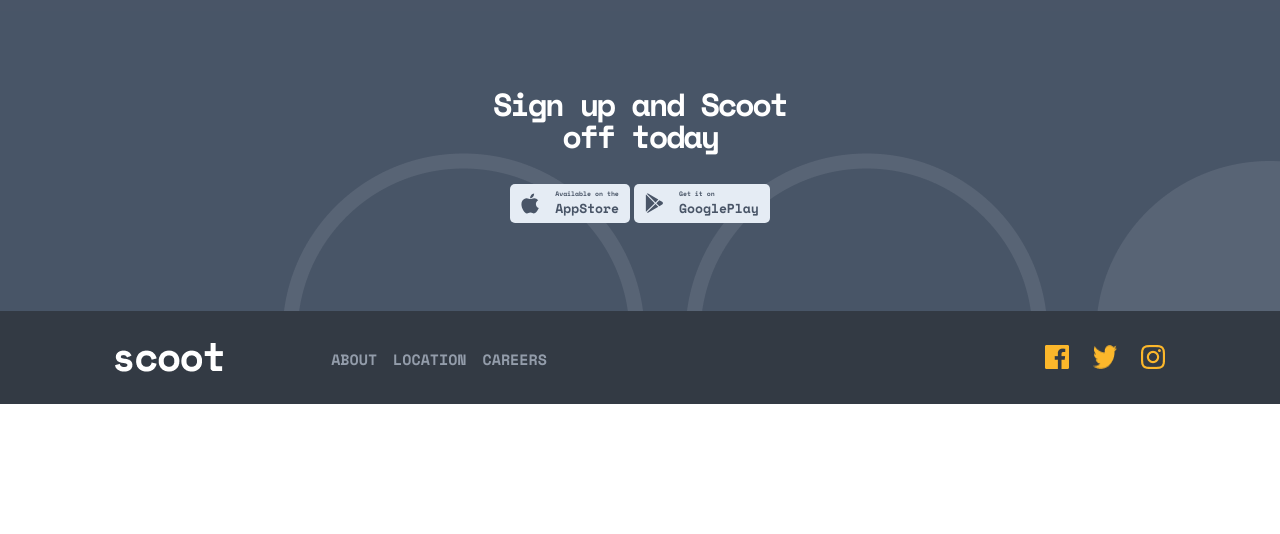
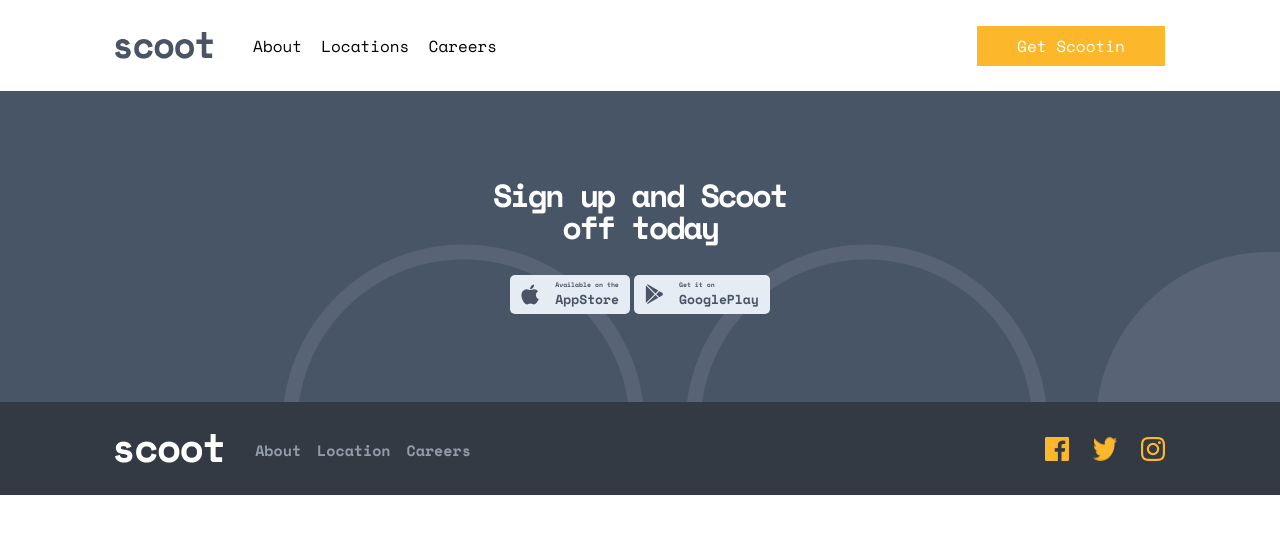
Before and after one commit to Dranhoc/Christophe-Emilie-CSS_Scoot-project, a plain HTML site: page index.html in a window 1280 px wide. Drawn offline with nearby package versions, Linux system fonts and the light colour scheme.

Commit message:
Footer/Header alignment

```diff
--- a/index.html
+++ b/index.html
@@ -11,6 +11,24 @@
 </head>
 
 <body>
+  <nav class="container">
+    <input type="checkbox" id="hamburger" />
+    <label for="hamburger">
+      <img src="assets/hamburger.svg" alt="icon-menu" />
+    </label>
+
+    <a class="nav__logo" href="index.html"
+      ><img src="assets/logo.svg" alt="logo"
+    /></a>
+    <div class="nav__mobile-link">
+      <ul class="nav__link">
+        <li><a href="about.html">About</a></li>
+        <li><a href="locations.html">Locations</a></li>
+        <li><a href="careers.html">Careers</a></li>
+      </ul>
+      <a class="btn nav__btn" href="#">Get Scootin</a>
+    </div>
+  </nav>
 
   <footer>
 
--- a/styles/_footer.scss
+++ b/styles/_footer.scss
@@ -73,7 +73,7 @@ footer{
 
   .scoot-logo{
     margin-top:76px;
-    width: 120px;
+
   }
 
   .links{
@@ -87,7 +87,6 @@ footer{
 
     a{
       color:#939CAA;
-      text-transform:uppercase;
       text-decoration: none;
       font-size: 15px;
       font-weight: 700;
@@ -109,9 +108,15 @@ footer{
   .footer__container2{
     flex-direction: row;
     padding-block:2rem;
+    gap:0rem;
+
 
     .scoot-logo{
       margin-top:0px;
+      // min-width: 3rem;
+      img{
+        min-width:3rem;
+      }
     }
 
     .social-medias-logos{
@@ -121,7 +126,8 @@ footer{
     .links{
       flex-direction: row;
       margin-bottom:0rem;
-      margin-left: 3rem;
+      margin-left: 2rem;
+
     }
   }
 }
--- a/styles/_navBar.scss
+++ b/styles/_navBar.scss
@@ -37,7 +37,7 @@ nav {
     .nav__link {
       display: flex;
       list-style: none;
-      gap: 1.2em;
+      gap: 1.2rem;
     }
   }
 }
```
Also changed, not shown: styles/style.css, 1 other file.
